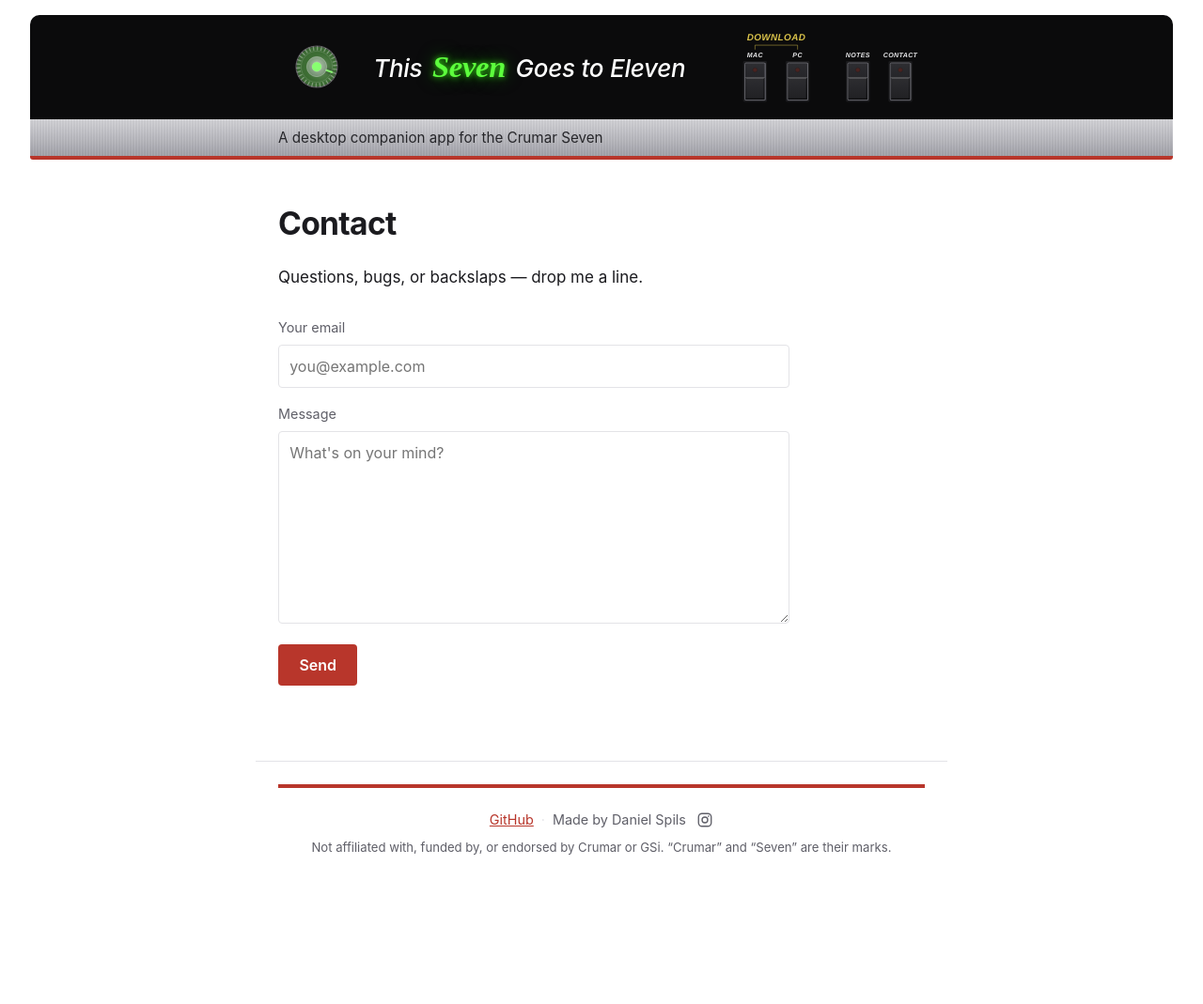
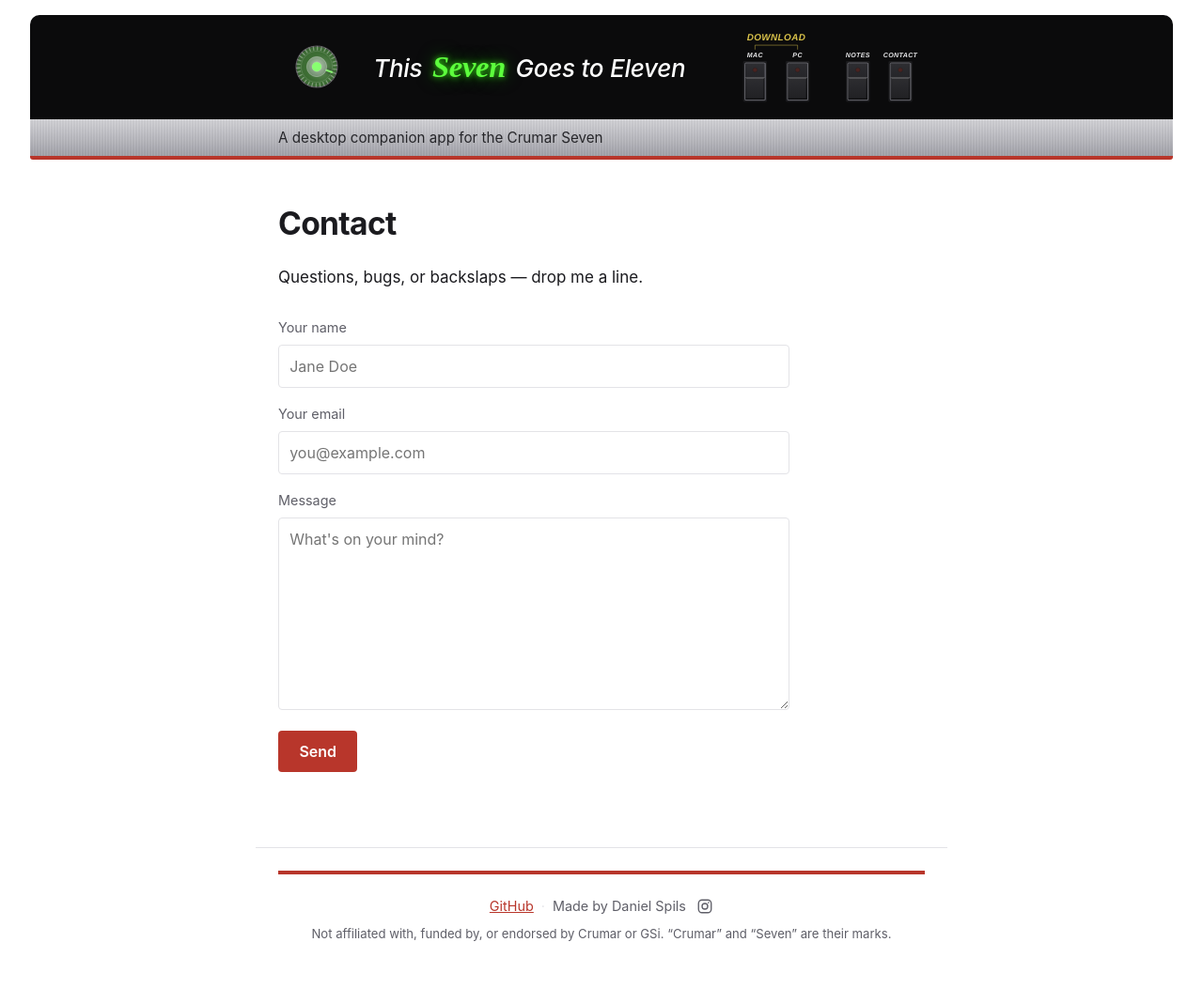
Before and after one commit to danielspils/this-seven-goes-to-eleven, a Jekyll site: the page built from docs/contact/index.md, in a window 1280 px wide. Shown: the whole page at 94% size. Built offline with Jekyll 4.4.1, drawn with Linux system fonts in a browser that asks for light colours; comment, search, counter and statistics services are not loaded; before the commit the page ends 977 px from its top, so only the background shows below that.

Commit message:
Fix contact form: real Web3Forms key, add name field

```diff
--- a/docs/assets/css/style.css
+++ b/docs/assets/css/style.css
@@ -208,7 +208,13 @@
 /* Contact form (Web3Forms — no backend of our own). */
 .contact-form { display: flex; flex-direction: column; gap: .4rem; max-width: 34rem; }
 .contact-form label { font-size: .9rem; color: var(--muted); margin-top: .6rem; }
-.contact-form input[type=email], .contact-form textarea {
+/* EVERY text-ish input, not just the email one. The rule named
+   input[type=email] specifically, so the name field added on 2026-08-18
+   rendered with the browser's default box beside a styled one — and the next
+   field added would have done the same. The honeypot is excluded by type
+   rather than by class, so it stays invisible; hidden inputs are excluded
+   because styling them means nothing. */
+.contact-form input:not([type=checkbox]):not([type=hidden]), .contact-form textarea {
   font: inherit; font-size: 1rem; padding: .55rem .7rem;
   border: 1px solid var(--line); border-radius: 4px; background: #fff; color: var(--text);
 }
--- a/docs/contact/index.md
+++ b/docs/contact/index.md
@@ -9,11 +9,13 @@
 Questions, bugs, or backslaps — drop me a line.
 
 <form class="contact-form" action="https://api.web3forms.com/submit" method="POST">
-  <input type="hidden" name="access_key" value="WEB3FORMS_ACCESS_KEY">
+  <input type="hidden" name="access_key" value="216bb3c9-826f-47b7-b0bb-b149a05cdccb">
   <input type="hidden" name="subject" value="This Seven Goes to Eleven — feedback">
   <input type="hidden" name="from_name" value="thissevengoestoeleven.com">
   <!-- Honeypot: bots fill this, humans don't. Submissions with it set are dropped. -->
   <input type="checkbox" name="botcheck" class="hp" tabindex="-1" autocomplete="off">
+  <label for="cf-name">Your name</label>
+  <input id="cf-name" type="text" name="name" required placeholder="Jane Doe">
   <label for="cf-email">Your email</label>
   <input id="cf-email" type="email" name="email" required placeholder="you@example.com">
   <label for="cf-msg">Message</label>
```
